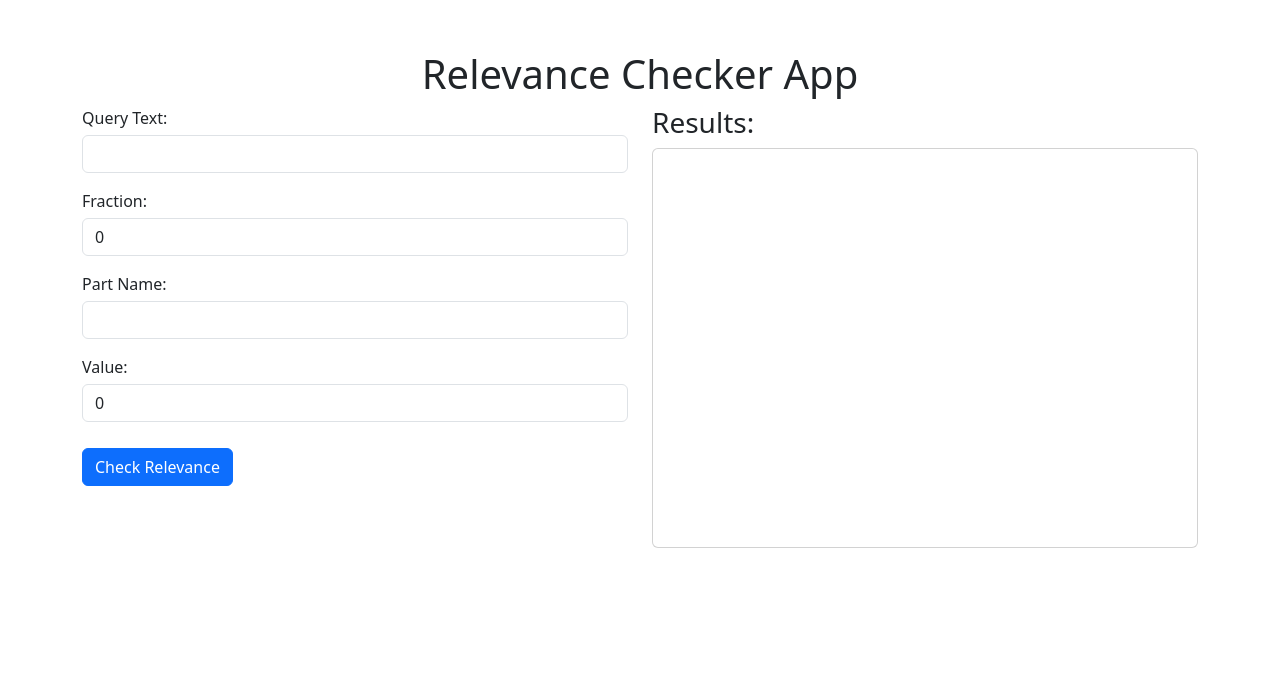
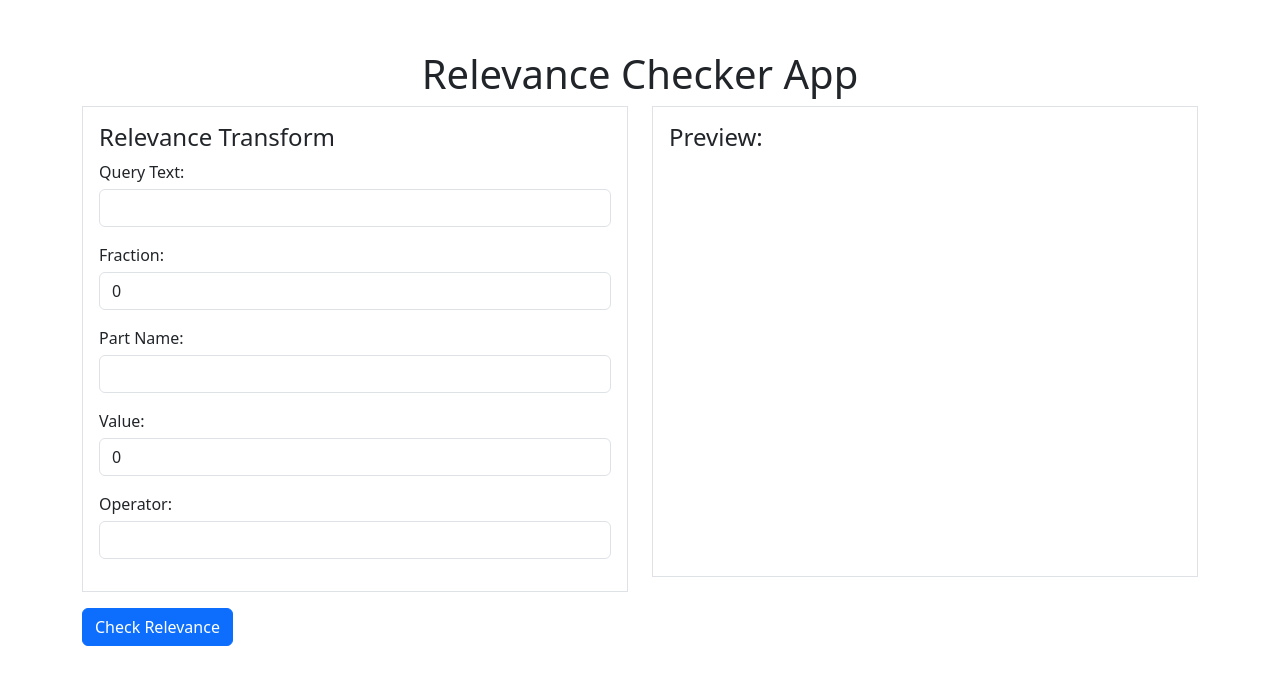
Before and after one commit to shravanv90/SinequaRelevanceChecker, an Angular app: page / in a window 1280 px wide. Shown: the top 684 px of the page. Built offline with nearby package versions, Linux system fonts and the light colour scheme.

Commit message:
service modifs

```diff
--- a/src/app/customquery.service.ts
+++ b/src/app/customquery.service.ts
@@ -13,7 +13,8 @@ export class CustomqueryService {
     querytext: string,
     fraction: number,
     partName: string,
-    value: number
+    value: number,
+    operator: string
   ): Observable<any> {
     const relevanceTransforms = `
       <RelevanceTransforms>
@@ -21,7 +22,7 @@ export class CustomqueryService {
           <PartNames mode="and">
             <PartName>${partName}</PartName>
           </PartNames>
-          <Action op="mul" value="${value}"></Action>
+          <Action op="${operator}" value="${value}"></Action>
         </PartNameBoost>
       </RelevanceTransforms>
     `;
--- a/src/app/relevance-checker/relevance-checker.component.css
+++ b/src/app/relevance-checker/relevance-checker.component.css
@@ -20,3 +20,12 @@ ul {
 li {
   margin-bottom: 5px;
 }
+
+.scrollable-container {
+  height: 400px; /* Set the desired height */
+  overflow-y: auto; /* Enable vertical scrollbar */
+}
+
+.scrollable-content {
+  padding-right: 15px; /* Add right padding to avoid scrollbar overlay */
+}
--- a/src/app/relevance-checker/relevance-checker.component.html
+++ b/src/app/relevance-checker/relevance-checker.component.html
@@ -1,6 +1,8 @@
 <div class="container">
   <div class="row">
     <div class="col-md-6">
+      <div class="border p-3">
+        <h4>Relevance Transform</h4>
         <form>
           <div class="mb-3">
             <label for="querytext" class="form-label">Query Text:</label>
@@ -42,26 +44,39 @@
               id="value"
             />
           </div>
-        <button class="btn btn-primary" (click)="sendPostRequest()">
+          <div class="mb-3">
+            <label for="operator" class="form-label">Operator:</label>
+            <input
+              type="text"
+              class="form-control"
+              [(ngModel)]="operator"
+              name="operator"
+              id="operator"
+            />
+          </div>
+        </form>
+      </div>
+
+      <button class="btn btn-primary mt-3" (click)="sendPostRequest()">
         Check Relevance
       </button>
-      </form>
     </div>
     <div class="col-md-6">
-      <h3>Results:</h3>
-      <div class="card" style="height: 400px; overflow-y: scroll">
+      <div class="border p-3">
+        <h4>Preview:</h4>
+        <div class="scrollable-container">
+          <div class="scrollable-content">
+            <div class="card" *ngFor="let record of records">
               <div class="card-body">
-          <ul class="list-group">
-            <li class="list-group-item" *ngFor="let record of records">
                 <h6>{{ record.title }}</h6>
-
-              <p>GlobalRelevance : {{ record.globalrelevance }}</p>
-              <p>WordScoreRelevance : {{ record.wordscorerelevance }}</p>
-              <p>WordsRelevance : {{ record.wordsrelevance }}</p>
-            </li>
-          </ul>
+                <p>GlobalRelevance: {{ record.globalrelevance }}</p>
+                <p>WordScoreRelevance: {{ record.wordscorerelevance }}</p>
+                <p>WordsRelevance: {{ record.wordsrelevance }}</p>
               </div>
             </div>
           </div>
         </div>
       </div>
+    </div>
+  </div>
+</div>
--- a/src/app/relevance-checker/relevance-checker.component.ts
+++ b/src/app/relevance-checker/relevance-checker.component.ts
@@ -11,15 +11,30 @@ export class RelevanceCheckerComponent {
   fraction: number = 0;
   partName: string = '';
   value: number = 0;
+  operator: string = '';
+  partWeight: string = '';
   records: any[] = [];
+  // partNameWeights: { partName: string; partWeight: string }[] = [
+  //   { partName: '', partWeight: '' },
+  // ];
 
   constructor(private customQueryService: CustomqueryService) {}
 
   sendPostRequest() {
     this.customQueryService
-      .postQuery(this.querytext, this.fraction, this.partName, this.value)
+      .postQuery(
+        this.querytext,
+        this.fraction,
+        this.partName,
+        this.value,
+        this.operator
+      )
       .subscribe((data: any) => {
         this.records = data.records;
       });
   }
+
+  // addRow() {
+  //   this.partNameWeights.push({ partName: '', partWeight: '' });
+  // }
 }
```
Lines whose indentation alone changed are shown as unchanged.
